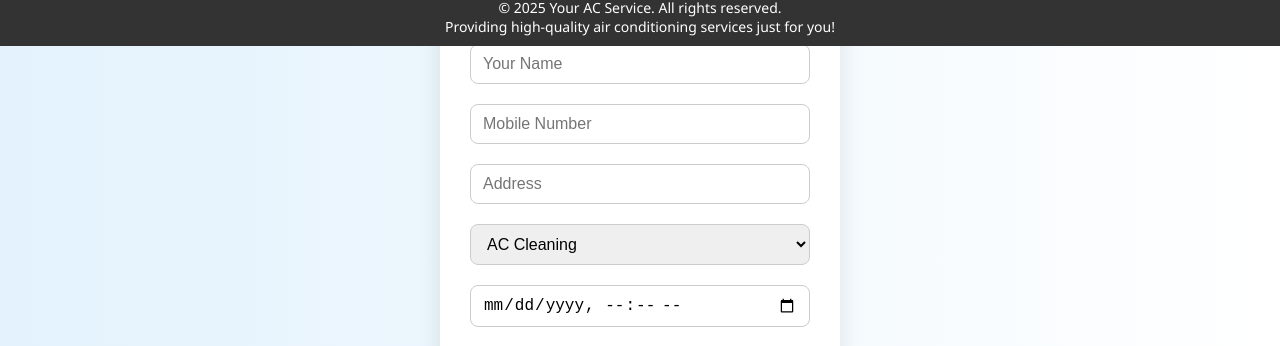
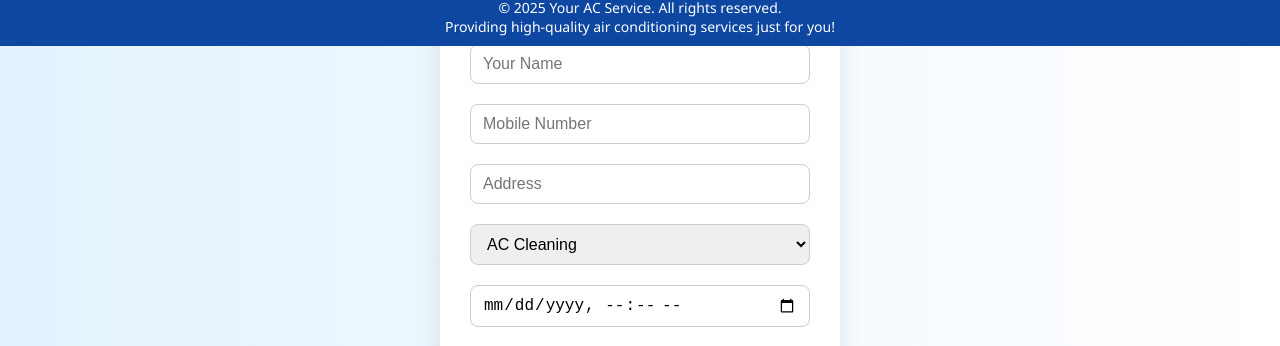
Before and after one commit to Madhanagopal2003/ac-service-booking, a website: page public/index.html in a window 1280 px wide. Shown: the part 754-1100 px from the top of the page. Drawn offline with Linux system fonts and the light colour scheme.

Commit message:
Update index.html

```diff
--- a/public/index.html
+++ b/public/index.html
@@ -124,7 +124,7 @@
 
 footer {
     text-align: center;
-    background-color: #333;
+    background-color: #0d47a1;
     color: white;
     padding: 10px 0;
     font-size: 14px;
```
